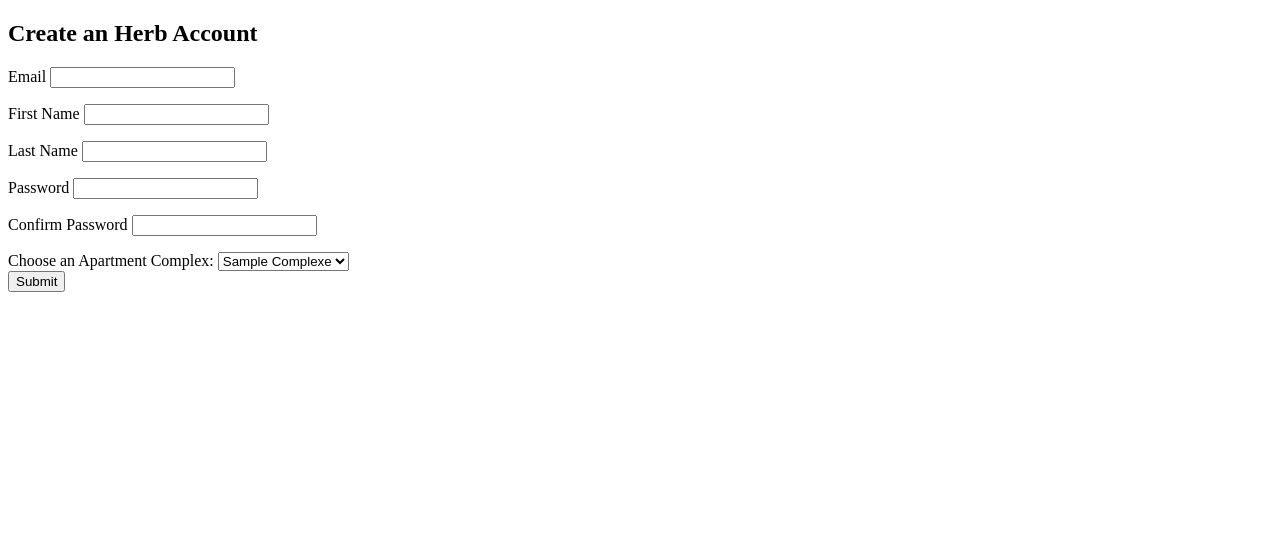
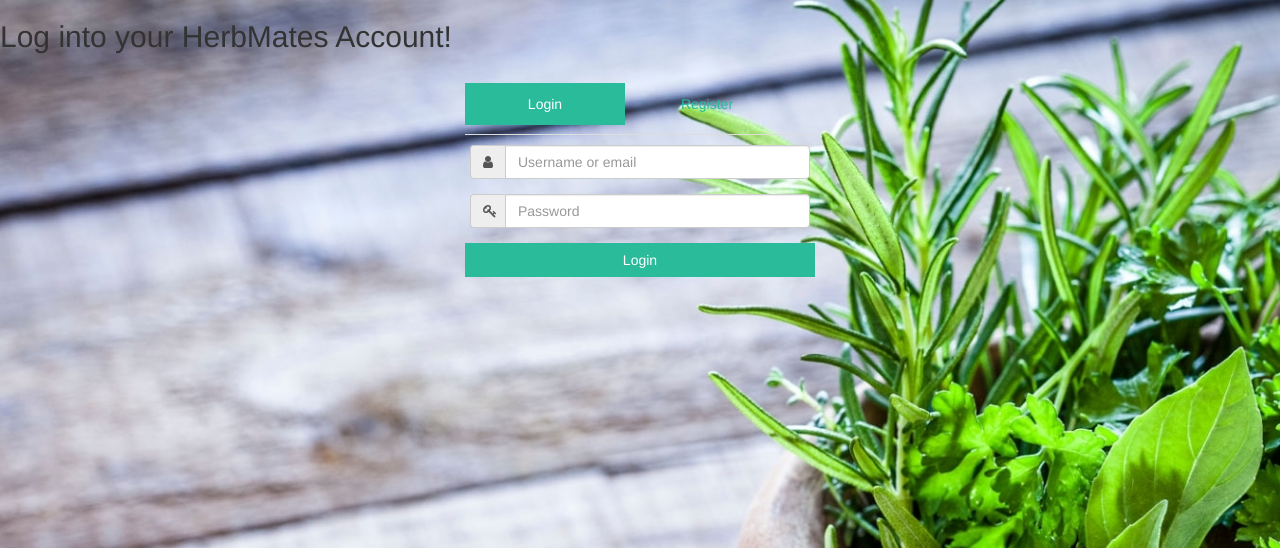
Before and after one commit to cdelieto1/herbmates_flask, a Flask app: page /signup in a window 1280 px wide. Shown: the top 548 px of the page. Run offline with Flask 2, Linux system fonts and the light colour scheme; tables that the repository leaves empty hold one stand-in row (values such as "Sample post"); some libraries are stand-ins or nearby versions.

Commit message:
CSS changes on login.html. Twilio doesn't work.

```diff
--- a/requirements.txt
+++ b/requirements.txt
@@ -12,3 +12,4 @@ psycopg2-binary==2.8.5
 SQLAlchemy==1.3.17
 urllib3==1.25.9
 Werkzeug==1.0.1
+twilio==6.42.0
--- a/server.py
+++ b/server.py
@@ -5,7 +5,7 @@ from flask import (Flask, render_template, request, flash, session,
 from datetime import datetime
 from model import *
 import crud
-
+from twilio.rest import Client
 from jinja2 import StrictUndefined
 
 
@@ -13,6 +13,12 @@ app = Flask(__name__)
 app.secret_key = "dev"
 app.jinja_env.undefined = StrictUndefined
 
+#Twilio config
+account_sid = 'AC94673bf6477a6a9f6c7bbc82c98fbe34'
+auth_token = '6a5d4877815dd4b4482cfc36d8b7ea82'
+twilio_number = '+12029461857'
+my_cell = '+19513759375'
+client = Client(account_sid, auth_token)
 
 def check_auth():
     try:
@@ -37,11 +43,13 @@ def homepage():
         return redirect('/logout')
 
     inventory = crud.get_herbs_in_inventory(user.complex_id, user.user_id)
+
     inventory_count = inventory.count()
+    #inventory wouldn't pass an integer in templating.
 
-    orders = crud.get_completed_orders(user.complex_id)
+    completed_listings = crud.get_completed_listings(user.complex_id)
 
-    return render_template('homepage.html', user=user, inventory_count=inventory_count, inventory=inventory, orders=orders)
+    return render_template('homepage.html', user=user, inventory_count=inventory_count, inventory=inventory, completed_listings=completed_listings)
 
 
 @app.route('/signup', methods=['GET', 'POST'])
@@ -56,8 +64,7 @@ def register_user():
         password = request.form.get('password')
         confirm_password = request.form.get('confirm_password')
         complex_id = request.form.get('complex')
-        #print('>>>>>>>>>>>>>>>>>>>>>>>')
-        #print(complex_id)
+        mobile = request.form.get('mobile')
 
         if password != confirm_password:
             flash('Passwords do not match. Try again')
@@ -65,9 +72,9 @@ def register_user():
         user = crud.get_user_by_email(email)
 
         if user:
-            flash('Cannot create an account')
+            flash('This email has already been registered. Please sign in instead or reset your password!')
         else:
-            user = crud.create_user(email, password, fname, lname, complex_id)
+            user = crud.create_user(email, password, fname, lname, complex_id, mobile)
             session['is_authenticated'] = True
             session['user_id'] = user.user_id
             flash('Account created!')
@@ -75,19 +82,20 @@ def register_user():
 
     complexes = Complex.query.all()
 
-    return render_template('signup.html', complexes=complexes)
+    return render_template('login.html', complexes=complexes)
 
 
 @app.route('/login', methods=['GET', 'POST'])
 def login():
     """Login to Herbmates"""
 
-
     email = request.form.get('email')
     password = request.form.get('password')
+    complexes = Complex.query.all()
+    #complexes populates the dropdown tab on the login page
 
     if request.method == 'POST':
-        user = crud.get_user_by_email(email) #just a query to see if they exist
+        user = crud.get_user_by_email(email) # a query to see if they exist first
         if user and user.password == password:
             #log me in / create session
             session['is_authenticated'] = True
@@ -96,7 +104,7 @@ def login():
         else:
             flash('Either email or password are incorrect!')
 
-    return render_template('login.html')
+    return render_template('login.html', complexes=complexes)
 
 
 @app.route('/list')
@@ -119,17 +127,10 @@ def add_to_list():
         return redirect('/login')
 
     user = crud.get_user_by_id(session['user_id'])
-    #print('>>>>>>>>>>>>>>>>>>>>>>>>>>>')
-    #print(user.user_id)
-    #print(user.complex_id)
 
     herb_id = request.form.get('herb')
-    #print('>>>>>>>>>>>>>>>>>>>>>>>>>>>')
-    #print(herb_id)
 
     listing_date=datetime.now()
-    #print('>>>>>>>>>>>>>>>>>>>>>>>>>>>')
-    #print(listing_date)
 
     #TODO: add a qty field into form. For now, we set it to 1 as a forced value.
     herb_qty = request.form.get('herb_qty')
@@ -159,15 +160,12 @@ def update_inventory_status():
 
     print(request)
 
-    #replace task and inventory_id w/ ajax data on base.js
     task = request.form.get('task') # pickup, ready, complete, delete
-    print(task)
+
     inventory_id = request.form.get('inventory_id')
-    print(inventory_id)
 
 
-
-    #write crud function to lookup singular inventory
+    #lookup singular inventory
     inventory = crud.get_herb_by_inventory_id(inventory_id)
 
     if inventory:
@@ -176,30 +174,53 @@ def update_inventory_status():
             inventory.pickup_user_id = user_id
             inventory.status = 2
 
-            # TODO last feature: notify inventory.user_id with email/txt pickup request
             # Christina says the user_id could be 500 error. Handle a bad input. Look into the flask library for requests.
 
+            message = client.messages \
+                .create(
+                     body='%s requested a pickup for %s.' % (inventory.pickup_user.fname.title(), inventory.herb.herb_name),
+                     from_=twilio_number,
+                     to=inventory.user.mobile_number
+                 )
 
         elif task == 'ready' and inventory.status == 2 and inventory.user_id == user_id: # only person who posted it can update pickup instructions and make it available
 
             pickup_instructions = request.form.get('pickup_instructions')
 
             inventory.status = 3
-            inventory.pickup_instructions = pickup_instructions # from FE
+            inventory.pickup_instructions = pickup_instructions # this comes from the FE
 
             # TODO: notify inventory.pickup_user_id with email/txt incl. pickup instructions
+            message = client.messages \
+                .create(
+                     body='Your %s is ready. Get it by: %s' % (inventory.herb.herb_name, inventory.pickup_instructions),
+                     from_=twilio_number,
+                     to=inventory.pickup_user.mobile_number
+                 )
 
         elif task == 'complete' and inventory.status == 3 and inventory.pickup_user_id == user_id: # only person that requested it can complete pckup
             inventory.status = 4
 
             # TODO: notify inventory.user_id with email/txt completed msg
-
+            message = client.messages \
+                .create(
+                     body='Awesome news! %s picked up your %s.' % (inventory.pickup_user.fname.title(), inventory.herb.herb_name),
+                     from_=twilio_number,
+                     to=inventory.user.mobile_number
+                 )
 
         elif task == 'delete' and inventory.status == 1 and inventory.user_id == user_id: # only currently active item (non requested) and person that posted it can delete a listing
             inventory.status = 0
 
         elif task == 'cancel' and inventory.status == 2 and inventory.pickup_user_id == user_id:
             inventory.status = 1
+
+            message = client.messages \
+                .create(
+                     body='Nevermind! %s cancelled the request for your %s.' % (inventory.pickup_user.fname.title(), inventory.herb.herb_name),
+                     from_=twilio_number,
+                     to=inventory.user.mobile_number
+                 )
 
         else:
             # non-valid task was passed
--- /dev/null
+++ b/static/css/login.css
@@ -0,0 +1,83 @@
+/* Style the login site */
+
+body {
+    background: url("/static/img/herb.jpg");
+    background-size: cover;
+    background-position: center;
+    background-attachment: fixed;
+}
+
+}
+
+/* site-wrapper and site-wrapper-inner are to vertically center content using
+   table/table-cell vertical centering. */
+
+div.container {
+    display: table;
+    width: 100%;
+    height: 100%;
+}
+
+.flash-msg {
+    color: white;
+    font-family: calibria;
+}
+
+/* The footer always appears at the bottom of the browser window. */
+
+footer {
+    position: fixed;
+    bottom: 0;
+    width: 100%;  /* required because fixed position */
+}
+
+
+.login-register-form-section {
+    max-width: 350px;
+    margin: 0 auto;
+}
+
+.login-register-form-section i {
+    width: 10px;
+}
+
+.login-register-form-section .nav-tabs > li > a {
+    color: #2abb9b;
+}
+
+.login-register-form-section .nav-tabs > li.active > a {
+    background-color: #2abb9b;
+    border-color: #2abb9b;
+    color: white;
+}
+
+.login-register-form-section .nav-tabs > li > a,
+.login-register-form-section .nav-tabs > li.active > a {
+    width: 160px;
+    text-align: center;
+    border-radius: 0;
+}
+
+.login-register-form-section .nav-tabs {
+    padding-bottom: 10px;
+    margin-bottom: 10px;
+}
+
+
+.login-register-form-section .btn-custom {
+    width: 100%;
+    background-color: #2abb9b;
+    border-color: #2abb9b;
+    margin-bottom: 0.5em;
+    border-radius: 0;
+}
+
+.login-register-form-section .btn-custom:hover {
+    width: 100%;
+    background-color: #48A497;
+    border-color: #2abb9b;
+}
+
+.login-register-form-section .form-group {
+    padding: 0 20px;
+}
--- a/static/css/site.css
+++ b/static/css/site.css
@@ -1,4 +1,5 @@
 /* Style the HerbMates site */
+
 
 div.content {
     margin: 15px !important;
--- a/templates/login.html
+++ b/templates/login.html
@@ -9,34 +9,16 @@
     rel="stylesheet" type="text/css">
     <link href="http://netdna.bootstrapcdn.com/font-awesome/4.0.3/css/font-awesome.min.css"
     rel="stylesheet" type="text/css">
+    <link rel="stylesheet" href="/static/css/login.css"/>
 
-    <h2>Log into your Herb Account</h2>
+    <h2>Log into your HerbMates Account!</h2></b>
 
     {% for msg in get_flashed_messages() %}
       <p class="flash-msg">
-        {{ msg }}
+        {{ msg }}</b>
       </p>
     {% endfor %}
 
-  <form action="/login" method="POST">
-
-    <p>
-      Email <input type="text" name="email" required>
-    </p>
-
-    <p>
-      Password <input type="password" name="password" required>
-    </p>
-
-    <p>
-      <input type="submit">
-    </p>
-
-    <p>
-      <h3><a href="/signup">Need to create an account?</a></h3>
-    </p>
-
-  </form>
 
 <body>
     <br>
@@ -49,17 +31,17 @@
                 </ul>
                 <div class="tab-content">
                     <div role="tabpanel" class="tab-pane fade in active" id="login">
-                        <form class="form-horizontal" method="post" action="">
+                        <form class="form-horizontal" method="POST" action="/login">
                             <div class="form-group " >
                                 <div class="input-group">
                                     <div class="input-group-addon"><i class="fa fa-user"></i></div>
-                                    <input type="text" name="login_email" class="form-control" placeholder="Username or email" required="required" value="">
+                                    <input type="text" name="email" class="form-control" placeholder="Username or email" required="required" value="">
                                 </div>
                             </div>
                             <div class="form-group ">
                                 <div class="input-group">
                                     <div class="input-group-addon"><i class="fa fa-key"></i></div>
-                                    <input type="password" name="login_password" class="form-control" placeholder="Password" required="required">
+                                    <input type="password" name="password" class="form-control" placeholder="Password" required="required">
                                 </div>
                             </div>
                             <input type="submit" value="Login" class="btn btn-success btn-custom">
@@ -67,50 +49,61 @@
                         </form>
                     </div>
                     <div role="tabpanel" class="tab-pane fade" id="register">
-                        <form class="form-horizontal" method="post" action="">
+                        <form class="form-horizontal" method="POST" action="/signup">
                             <div class="form-group ">
                                 <div class="input-group">
                                     <div class="input-group-addon"><i class="fa fa-user"></i></div>
-                                    <input type="text" name="register_username" class="form-control" placeholder="Username" required="required" value="">
+                                    <input type="text" name="fname" class="form-control" placeholder="First name" required="required" value="">
                                 </div>
                             </div>
                             <div class="form-group ">
                                 <div class="input-group">
                                     <div class="input-group-addon"><i class="fa fa-male"></i></div>
-                                    <input type="text" name="register_fullname" class="form-control" placeholder="Full name" required="required" value="">
+                                    <input type="text" name="lname" class="form-control" placeholder="Last name" required="required" value="">
                                 </div>
                             </div>
                             <div class="form-group ">
                                 <div class="input-group">
                                     <div class="input-group-addon"><i class="fa fa-envelope"></i></div>
-                                    <input type="email" name="register_email" class="form-control" placeholder="Email" required="required" value="">
+                                    <input type="email" name="email" class="form-control" placeholder="Email" required="required" value="">
                                 </div>
                             </div>
                             <div class="form-group ">
                                 <div class="input-group">
                                     <div class="input-group-addon"><i class="fa fa-lock"></i></div>
-                                    <input type="password" name="register_password" class="form-control" placeholder="Password" required="required">
+                                    <input type="password" name="password" class="form-control" placeholder="Password" required="required">
                                 </div>
                             </div>
                             <div class="form-group ">
                                 <div class="input-group">
                                     <div class="input-group-addon"><i class="fa fa-lock"></i></div>
-                                    <input type="password" name="register_cpassword" class="form-control" placeholder="Confirm Password" required="required">
+                                    <input type="password" name="confirm_password" class="form-control" placeholder="Confirm Password" required="required">
                                 </div>
                             </div>
                             <div class="form-group ">
                                 <div class="input-group">
                                     <div class="input-group-addon"><i class="fa fa-phone"></i></div>
-                                    <input type="number" name="mobile_number" class="form-control" placeholder="Enter Mobile Number" required="required">
+                                    <input type="text" name="mobile" class="form-control" placeholder="Enter 10 Digit Mobile Number" required="required">
                                 </div>
                             </div>
+
+                            <div class="form-group">
+                              <label for="exampleFormControlSelect1">Choose an Apartment Complex</label>
+                              <select class="form-control" id="complex" name="complex">
+                                  {% for complex in complexes %}
+                                    <option value="{{ complex.complex_id }}">{{ complex.complex_name|title }}</option>
+                                  {% endfor %}
+                              </select>
+                            </div>
+
                             <input type="submit" value="Register" class="btn btn-success btn-custom">
                         </form>
                     </div>
                 </div>
-            </div>
+              </div>
         </div>
     </div>
+
 <script src="https://ajax.googleapis.com/ajax/libs/jquery/2.1.3/jquery.min.js"></script>
 <script type="text/javascript" src="https://maxcdn.bootstrapcdn.com/bootstrap/3.3.5/js/bootstrap.min.js"></script>
 </html>
--- a/templates/signup.html
+++ /dev/null
@@ -1,48 +0,0 @@
-<!doctype html>
-<html>
-  <head>
-    <meta charset="utf-8">
-    <meta name="viewport" content="width=device-width">
-    <title>Herbmates</title>
-
-    <h2>Create an Herb Account</h2>
-  <form action="/signup" method="POST">
-    <p>
-      Email <input type="text" name="email">
-    </p>
-
-    <p>
-      First Name <input type="text" name="fname">
-    </p>
-    <p>
-      Last Name <input type="text" name="lname">
-    </p>
-    <p>
-      Password <input type="password" name="password">
-    </p>
-
-    <p>
-      Confirm Password <input type="password" name="confirm_password">
-    </p>
-    <p>
-
-    <div>
-      Choose an Apartment Complex:
-
-    <select name="complex">
-      {% for complex in complexes %}
-        <option value="{{ complex.complex_id }}">{{ complex.complex_name|title }}</option>
-      {% endfor %}
-    </select>
-
-    </div>
-
-      <input type="submit">
-    </p>
-
-
-  </form>
-
-
-  </body>
-</html>
```
Also changed, not shown: crud.py (+4 -4 lines), model.py (+26 -17 lines), seed_database.py (+18 -6 lines), templates/homepage.html (+36 -3 lines), static/img/herb.jpg (added), static/img/herbmates.jpg (added).
